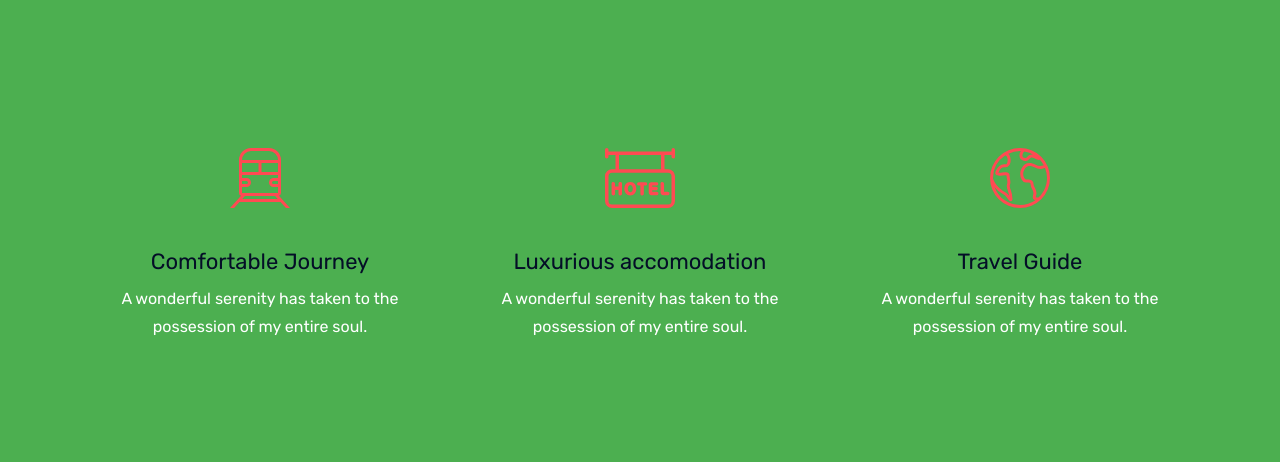
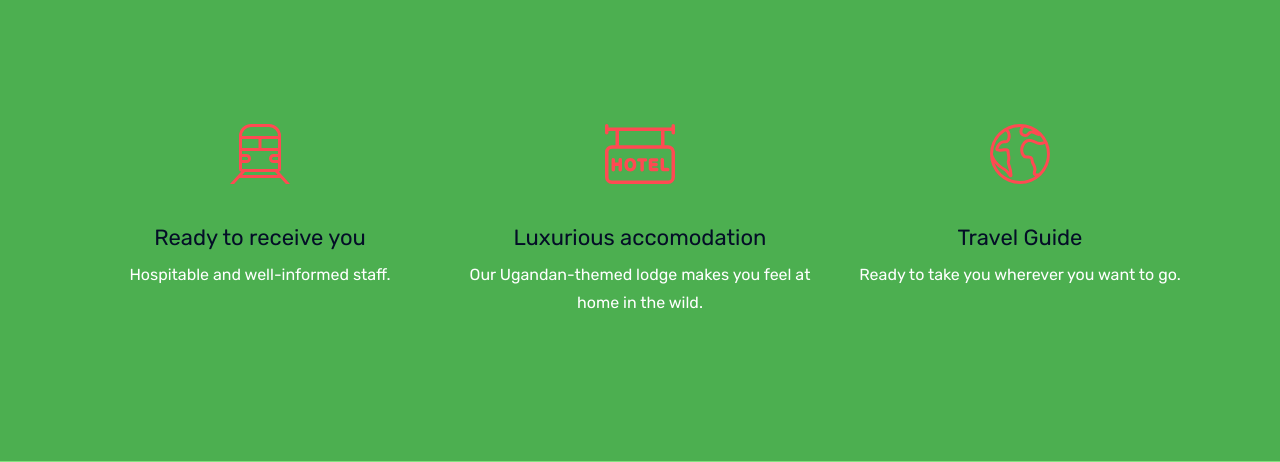
Before and after one commit to samhotep/uwec, a Django app: page /tour/ in a window 1280 px wide. Shown: the part 3000-3462 px from the top of the page. Run offline with Django 3.2, Linux system fonts and the light colour scheme; some libraries are stand-ins or nearby versions.

Commit message:
Changed travel variation area

```diff
--- a/uwec/tour/templates/index.html
+++ b/uwec/tour/templates/index.html
@@ -58,12 +58,6 @@
                                             <li><a href="about.html">Donations</a></li>
                                             <li><a class="" href="travel_destination.html">Education</a></l/li>
                                             <li><a href="about.html">News</a></li>
-                                            <li><a href="#">pages <i class="ti-angle-down"></i></a>
-                                                <ul class="submenu">
-                                                        <li><a href="destination_details.html">Destinations details</a></li>
-                                                        <li><a href="elements.html">elements</a></li>
-                                                </ul>
-                                            </li>
                                             <li><a href="#">Client Login <i class="ti-angle-down"></i></a>
                                                 <ul class="submenu">
                                                     <li><a href="single-blog.html">Login</a></li>
@@ -160,7 +154,7 @@
             <div class="row align-items-center">
                 <div class="col-lg-3">
                     <div class="form_area">
-                        <h3>Where would you like to go?</h3>
+                        <h3>What would you like to learn?</h3>
                     </div>
                 </div>
                 <div class="col-lg-9">
@@ -336,8 +330,8 @@
                         <div class="icon">
                             <img src="{% static "img/svg_icon/1.svg" %}" alt="">
                         </div>
-                        <h3>Comfortable Journey</h3>
-                        <p>A wonderful serenity has taken to the possession of my entire soul.</p>
+                        <h3>Ready to receive you</h3>
+                        <p>Hospitable and well-informed staff.</p>
                     </div>
                 </div>
                 <div class="col-lg-4 col-md-6">
@@ -346,7 +340,7 @@
                             <img src="{% static "img/svg_icon/2.svg" %}" alt="">
                         </div>
                         <h3>Luxurious accomodation</h3>
-                        <p>A wonderful serenity has taken to the possession of my entire soul.</p>
+                        <p>Our Ugandan-themed lodge makes you feel at home in the wild.</p>
                     </div>
                 </div>
                 <div class="col-lg-4 col-md-6">
@@ -355,7 +349,7 @@
                             <img src="{% static "img/svg_icon/3.svg" %}" alt="">
                         </div>
                         <h3>Travel Guide</h3>
-                        <p>A wonderful serenity has taken to the possession of my entire soul.</p>
+                        <p>Ready to take you wherever you want to go.</p>
                     </div>
                 </div>
             </div>
```
